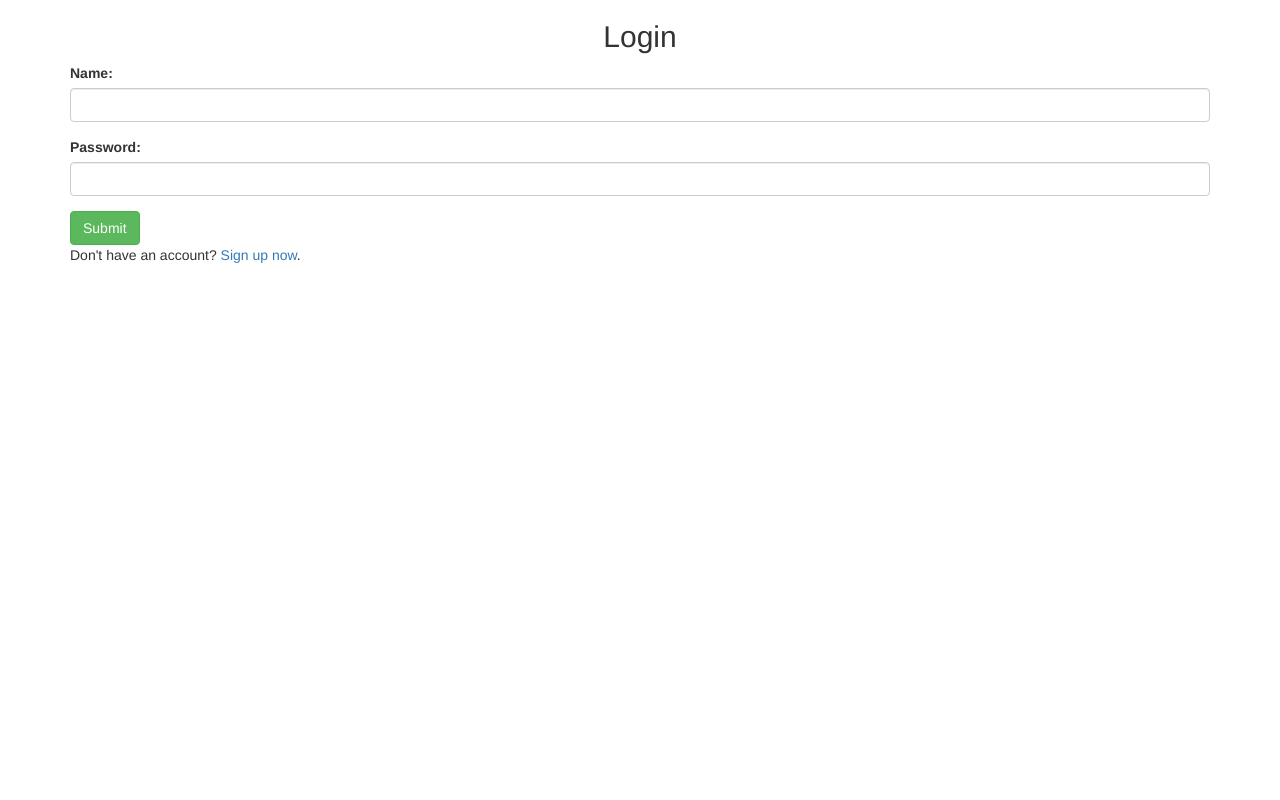
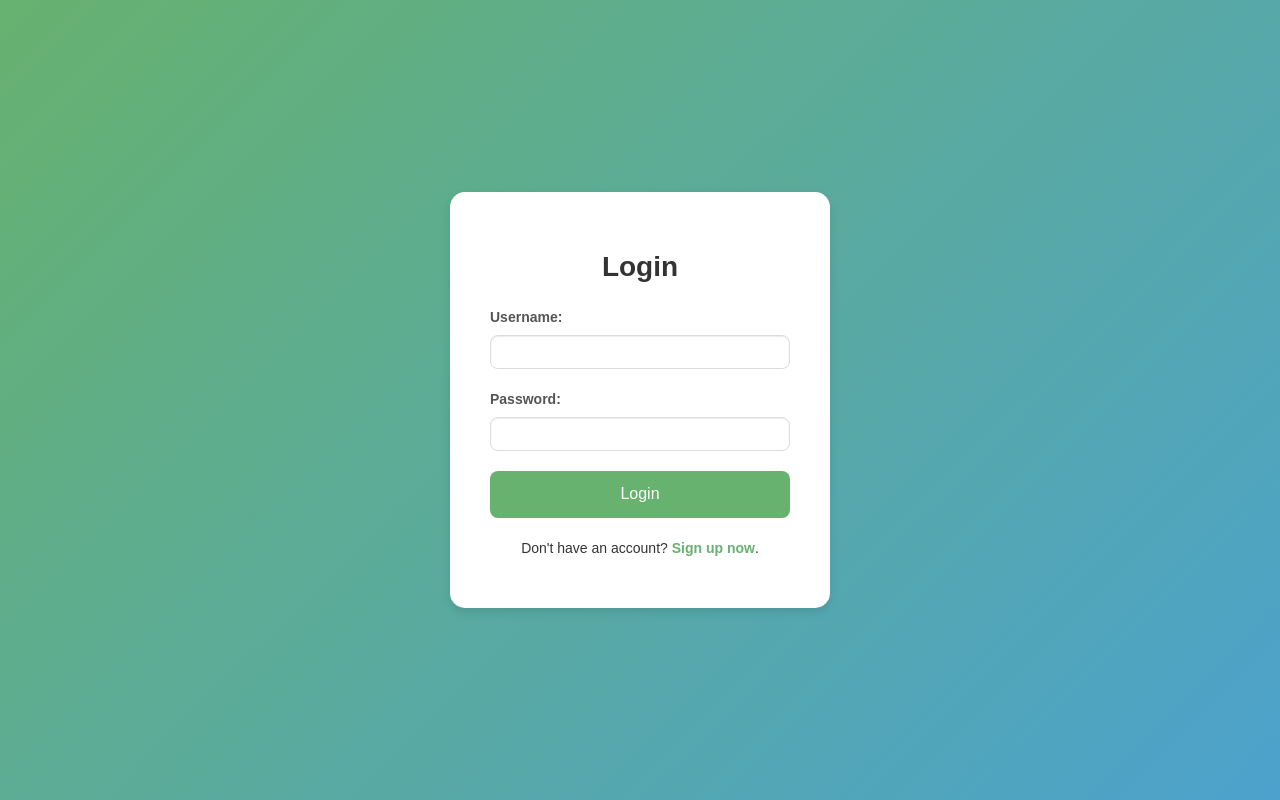
Before and after one commit to nambaka6626/SDLCasm1, a PHP site: page /Login.php in a window 1280 px wide. Run offline with PHP 8.4, Linux system fonts and the light colour scheme.

Commit message:
Update Login.php

```diff
--- a/Register/Login.php
+++ b/Register/Login.php
@@ -1,137 +1,188 @@
 <?php
 include "Connect.php";
 
-$username = $password ="";
+$username = $password = "";
 $username_err = $password_err = "";
 
-if($_SERVER["REQUEST_METHOD"]=="POST"){
-    if(empty(trim($_POST["username"]))){
-        $username_err ="Please enter username";
-    }else{
-        $username=trim($_POST["username"]);
+if ($_SERVER["REQUEST_METHOD"] == "POST") {
+    if (empty(trim($_POST["username"]))) {
+        $username_err = "Please enter your username.";
+    } else {
+        $username = trim($_POST["username"]);
     }
 
-    if(empty(trim($_POST["password"]))){
-
-        $password_err ="Please enter password";
-    }else{
-        $password=trim($_POST["password"]);
+    if (empty(trim($_POST["password"]))) {
+        $password_err = "Please enter your password.";
+    } else {
+        $password = trim($_POST["password"]);
     }
 
     if (empty($username_err) && empty($password_err)) {
-
-      // Prepare a select statement
         $sql = "SELECT userID, username, password FROM users WHERE username = ?";
 
-      // Execute the prepared statement
         if ($stmt = mysqli_prepare($conn, $sql)) {
-        // Tiếp tục xử lý
-    } else {
-        // In ra lỗi để xem chi tiết
-        echo "Error preparing query: " . mysqli_error($conn);
-    }
+            mysqli_stmt_bind_param($stmt, "s", $param_username);
+            $param_username = $username;
 
-      if ($stmt)
-      {
-          // Bind variables to the prepared statement as parameters
-          mysqli_stmt_bind_param($stmt, "s", $param_username);
-
-          // Set parameters
-          $param_username = $username;
-          // Execute the prepared statement
             if (mysqli_stmt_execute($stmt)) {
-           // Store result
                 mysqli_stmt_store_result($stmt);
 
-              // Check if username exists, then verify password
                 if (mysqli_stmt_num_rows($stmt) == 1) {
-                  //Bind result variables
                     mysqli_stmt_bind_result($stmt, $id, $username, $hashed_password);
 
-                  // Fetch the results
                     if (mysqli_stmt_fetch($stmt)) {
-                      // Verify the password with the hashed password from the database
-                      if ($password == $hashed_password) {
-                          // Redirect user to welcome page
+                        if (password_verify($password, $hashed_password)) {
                             header("location: main.php");
                             exit();
                         } else {
-                          // Display an error message if password is not valid
-                          $password_err = "The password you entered was not valid.";
+                            $password_err = "The password you entered is incorrect.";
                         }
                     }
                 } else {
-                  // Display an error message if username doesn't exist
                     $username_err = "No account found with that username.";
                 }
             } else {
-              echo "Oops! Something went wrong. Please try again later.";
+                echo "Something went wrong. Please try again later.";
             }
-
-          // Close statement
             mysqli_stmt_close($stmt);
         }
     }
+    mysqli_close($conn);
 }
-// Close connection
-mysqli_close($conn);
-
 ?>
 
 <!DOCTYPE html>
 <html lang="en">
 <head>
-  <title>Bootstrap Example</title>
+    <title>Login</title>
     <meta charset="utf-8">
     <meta name="viewport" content="width=device-width, initial-scale=1">
     <link rel="stylesheet" href="https://maxcdn.bootstrapcdn.com/bootstrap/3.4.1/css/bootstrap.min.css">
     <script src="https://ajax.googleapis.com/ajax/libs/jquery/3.7.1/jquery.min.js"></script>
     <script src="https://maxcdn.bootstrapcdn.com/bootstrap/3.4.1/js/bootstrap.min.js"></script>
+    <style>
+body {
+    font-family: 'Arial', sans-serif;
+    background: linear-gradient(135deg, #67b26f, #4ca2cd);
+    padding: 0;
+    display: flex;
+    justify-content: center;
+    align-items: center;
+    height: 100vh;
+}
+
+.container {
+    background: #ffffff;
+    padding: 40px;
+    border-radius: 15px;
+    box-shadow: 0 4px 10px rgba(0, 0, 0, 0.1);
+    width: 100%;
+    max-width: 380px;
+    transition: all 0.3s ease;
+}
+
+.container:hover {
+    box-shadow: 0 6px 20px rgba(0, 0, 0, 0.2);
+}
+
+h2 {
+    font-size: 28px;
+    color: #333;
+    text-align: center;
+    margin-bottom: 25px;
+    font-weight: 600;
+}
+
+.form-group {
+    margin-bottom: 20px;
+}
+
+.form-group label {
+    display: block;
+    font-weight: 600;
+    margin-bottom: 8px;
+    color: #555;
+}
+
+.form-control {
+    width: 100%;
+    padding: 12px;
+    border-radius: 8px;
+    border: 1px solid #ddd;
+    outline: none;
+    font-size: 16px;
+    transition: border-color 0.3s ease;
+}
+
+.form-control:focus {
+    border-color: #67b26f;
+    box-shadow: 0 0 8px rgba(103, 178, 111, 0.5);
+}
+
+.text-danger {
+    font-size: 14px;
+    color: #d9534f;
+    margin-top: 5px;
+}
+
+.btn-success {
+    background-color: #67b26f;
+    border: none;
+    color: #fff;
+    padding: 12px 20px;
+    font-size: 16px;
+    border-radius: 8px;
+    cursor: pointer;
+    transition: background-color 0.3s ease, transform 0.3s ease;
+    width: 100%;
+}
+
+.btn-success:hover {
+    background-color: #4ca2cd;
+    transform: translateY(-3px);
+}
+
+.btn-success:active {
+    background-color: #4ca2cd;
+    transform: translateY(1px);
+}
+
+p {
+    text-align: center;
+    margin-top: 20px;
+    font-size: 14px;
+    color: #333;
+}
+
+p a {
+    color: #67b26f;
+    text-decoration: none;
+    font-weight: 600;
+}
+
+p a:hover {
+    text-decoration: underline;
+}
+
+    </style>
 </head>
 <body>
-
     <div class="container">
-  <h2 style="display: flex; justify-content: center;">Login</h2>
-
-  <form action="", method="post">
-
+        <h2>Login</h2>
+        <form action="<?php echo htmlspecialchars($_SERVER["PHP_SELF"]); ?>" method="post">
             <div class="form-group">
-      <label for="name">Name:</label>
-      <input type="name" class="form-control" id="name" name="username" required>
-      <!-- in loi khi ko nhap vao username-->
+                <label for="username">Username:</label>
+                <input type="text" name="username" class="form-control" id="username" value="<?php echo $username; ?>">
                 <span class="text-danger"><?php echo $username_err; ?></span>
             </div>
-
-    <!-- <div class="form-group">
-      <label for="mail">Mail:</label>
-      <input type="email" class="form-control" id="email" name="email">
-    </div> -->
-
             <div class="form-group">
                 <label for="password">Password:</label>
-      <input type="password" class="form-control" id="password" name="password" required>
-
+                <input type="password" name="password" class="form-control" id="password">
                 <span class="text-danger"><?php echo $password_err; ?></span>
             </div>
-<!--
-    <div class="form-group">
-      <label for="confirm">Confirm Password:</label>
-      <input type="password" class="form-control" id="password" name="password">
-    </div>
-
-    <div class="form-group">
-      <label for="address">Address:</label>
-      <input type="text" class="form-control" id="address" name="address">
-    </div>
-
-    <div class="checkbox">
-      <label><input type="checkbox" name="remember"> Remember me</label>
-    </div> -->
-
-    <button type="submit" class="btn btn-success">Submit</button>
-    <p>Don't have an account? <a href="register.php">Sign up now</a>.</p>
+            <button type="submit" class="btn btn-success">Login</button>
+            <p>Don't have an account? <a href="dangky.php">Sign up now</a>.</p>
         </form>
     </div>
-
 </body>
 </html>
```
Lines whose indentation alone changed are shown as unchanged.
